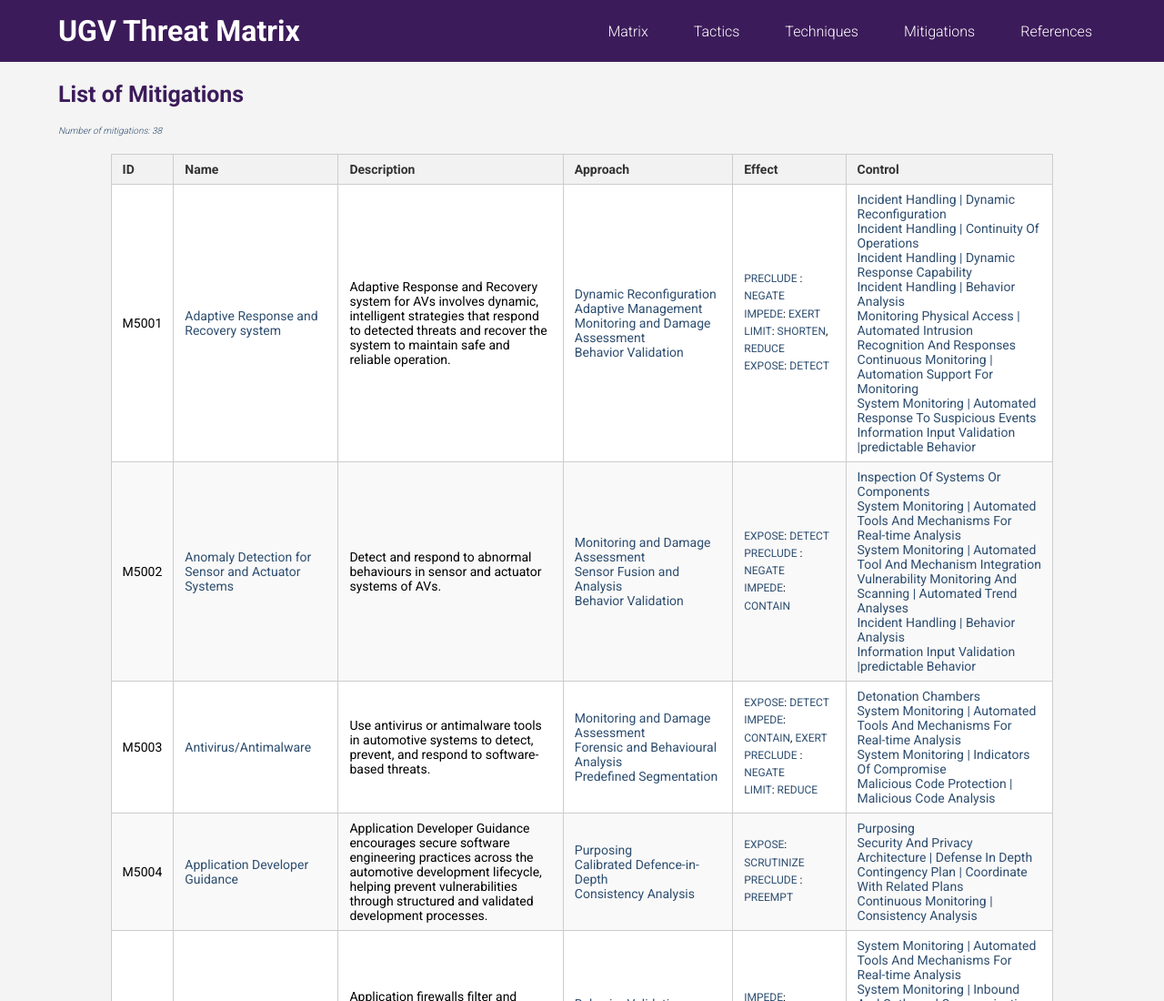
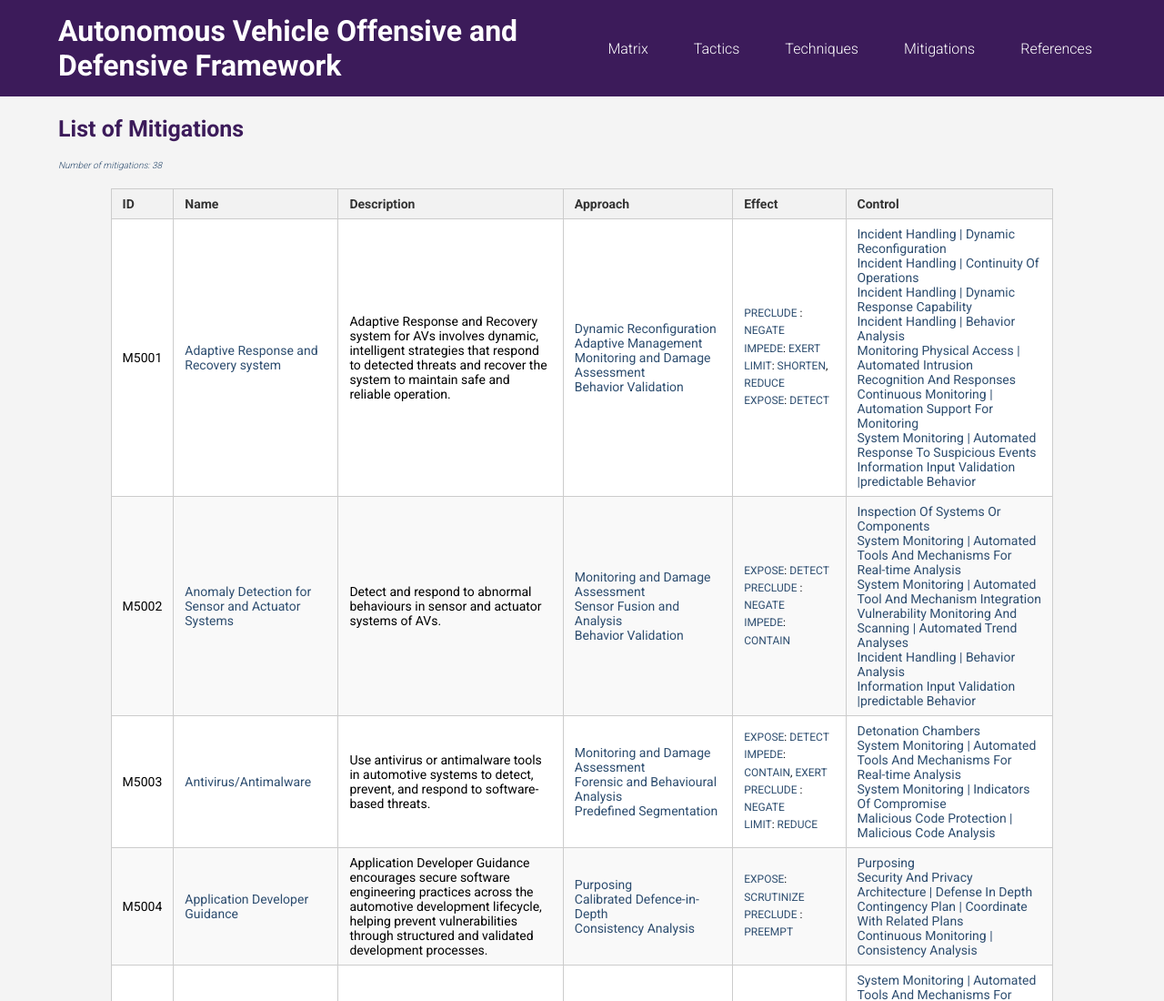
Before and after one commit to ziz0301/AVODF, a plain HTML site: page mitigations.html in a window 1280 px wide. Shown: the top 1100 px of the page at 91% size. Drawn offline with Linux system fonts and the light colour scheme.

Commit message:
Update mitigations.html

```diff
--- a/mitigations.html
+++ b/mitigations.html
@@ -3,13 +3,13 @@
 <head>
     <meta charset="UTF-8">
     <meta name="viewport" content="width=device-width, initial-scale=1.0">
-    <title>UGV Threat Matrix - Mitigations</title>
+    <title>AV ODF - Mitigations</title>
     <link rel="stylesheet" href="styles.css">
     <script src="scripts.js" defer></script>
 </head>
 <body>
     <header>
-        <h1>UGV Threat Matrix</h1>
+        <h1>Autonomous Vehicle Offensive and Defensive Framework</h1>
         <nav>
             <ul>
                 <li><a href="index.html">Matrix</a></li>
```
